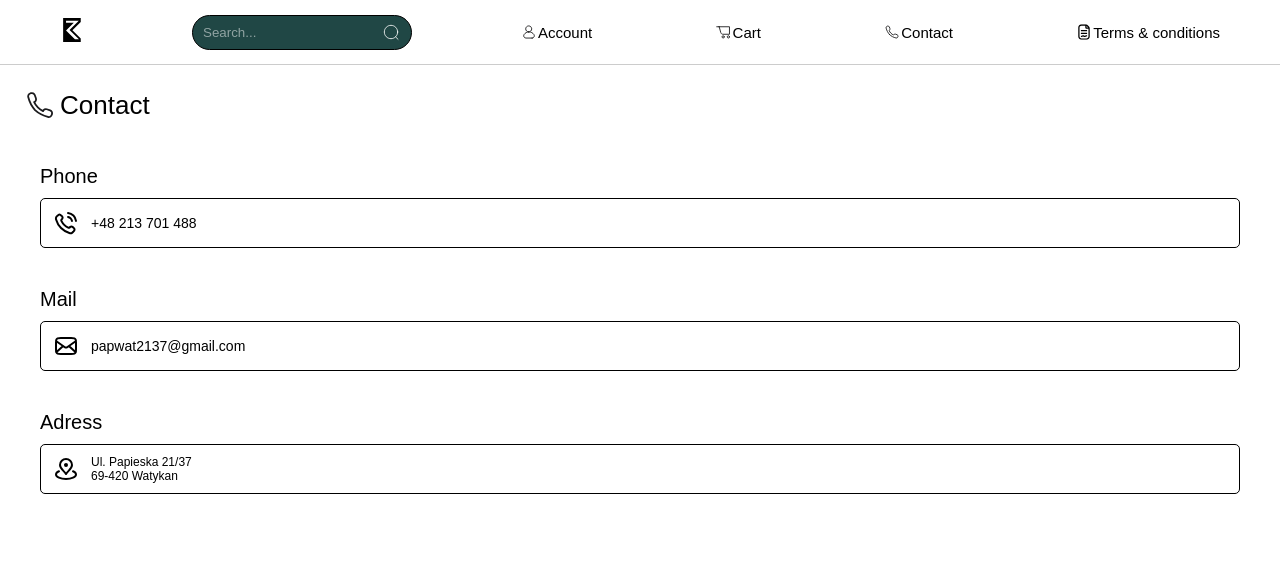
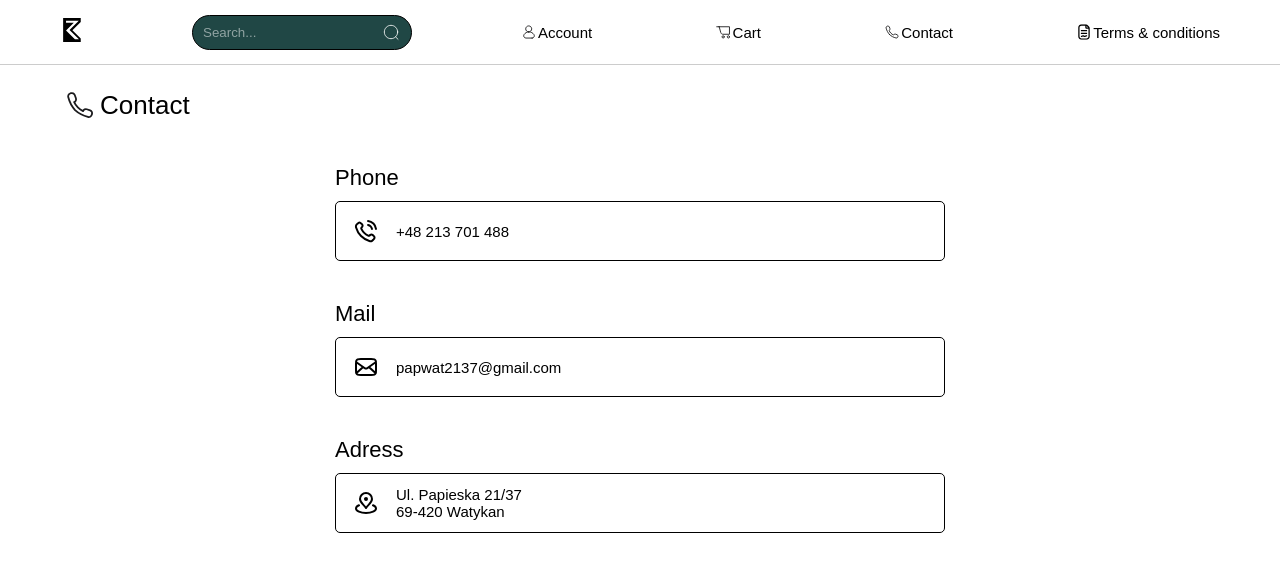
Before and after one commit to Zaluskyy/ecommerce, a Next.js app: page /contact in a window 1280 px wide. Shown: the top 572 px of the page. Built offline with nearby package versions, Linux system fonts and the light colour scheme; a web font is replaced by a local one.

Commit message:
desktop contact added and changed desktop terms and conditions

```diff
--- a/src/app/contact/Contact.module.scss
+++ b/src/app/contact/Contact.module.scss
@@ -5,6 +5,9 @@ $height: 50px;
     margin-top: 65px;
     padding: 20px;
     text-align: left;
+    display: flex;
+    flex-direction: column;
+    align-items: center;
 
     .title{
         align-self: flex-start;
@@ -83,3 +86,44 @@ $height: 50px;
         }
     }
 }
+
+$desktopHeihgt: 60px;
+
+@media (min-width: 768px){
+    .Contact{
+        .tableContainer{
+            max-width: 650px;
+
+            span{
+                font-size: 22px;
+            }
+
+            .container{
+                height: $desktopHeihgt;
+
+                .iconContainer{
+                    height: $desktopHeihgt;
+                    width: $desktopHeihgt;
+                }
+                .right{
+                    width: calc(100% - $desktopHeihgt);
+                    height: $desktopHeihgt;
+                    span{
+                        font-size: 17px;
+                    }
+                    &:last-child{
+                        span{
+                            font-size: 15px;
+                        }
+                    }
+                }
+            }
+        }
+    }
+}
+
+@media (min-width: 1000px){
+    .Contact{
+        padding: 20px 60px;
+    }
+}
```
Also changed, not shown: src/app/terms&conditions/Terms.module.scss (+16 -4 lines).
